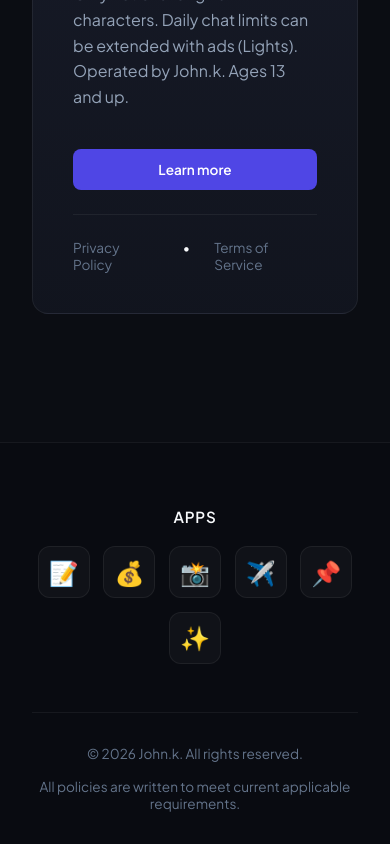
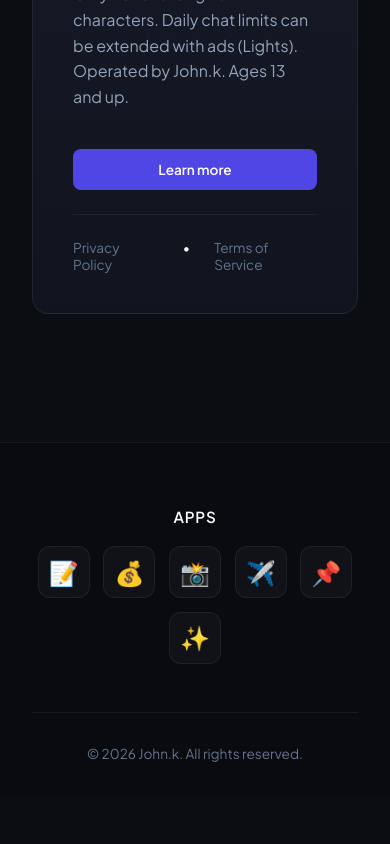
Before and after one commit to jinmo78/my-app-policies, a Next.js app: page /en in a window 390 px wide. Shown: the part 3694-4538 px from the top of the page. After the commit the page ends 4488 px from the top, so only its background shows below. Built offline with nearby package versions, Linux system fonts and the light colour scheme.

Commit message:
푸터에서 법령 준수 안내 문구를 뺀다.
Co-authored-by: Cursor <cursoragent@cursor.com>

```diff
--- a/src/app/[lang]/layout.tsx
+++ b/src/app/[lang]/layout.tsx
@@ -79,7 +79,6 @@ export default async function LangLayout({ children, params }: Props) {
             </div>
             <div className="footer-bottom">
               <p>&copy; 2026 John.k. {dict.footer.rights}</p>
-              <p>{dict.footer.compliance}</p>
             </div>
           </div>
         </footer>
--- a/src/app/globals.css
+++ b/src/app/globals.css
@@ -231,19 +231,9 @@ a {
 .footer-bottom {
   border-top: 1px solid var(--border-color);
   padding-top: 2rem;
-  display: flex;
-  justify-content: space-between;
-  align-items: center;
+  text-align: center;
   color: var(--text-dim);
   font-size: 0.85rem;
-}
-
-@media (max-width: 640px) {
-  .footer-bottom {
-    flex-direction: column;
-    gap: 1rem;
-    text-align: center;
-  }
 }
 
 /* Policy Document Styling (Prose equivalent) */
--- a/src/dictionaries/en.json
+++ b/src/dictionaries/en.json
@@ -8,8 +8,7 @@
   },
   "footer": {
     "apps": "Apps",
-    "rights": "All rights reserved.",
-    "compliance": "All policies are written to meet current applicable requirements."
+    "rights": "All rights reserved."
   },
   "home": {
     "titleBefore": "Meet Our",
--- a/src/dictionaries/ko.json
+++ b/src/dictionaries/ko.json
@@ -8,8 +8,7 @@
   },
   "footer": {
     "apps": "출시 앱 소개",
-    "rights": "All rights reserved.",
-    "compliance": "모든 방침은 최신 법령 기준을 준수하여 작성되었습니다."
+    "rights": "All rights reserved."
   },
   "home": {
     "titleBefore": "Meet Our",
```
